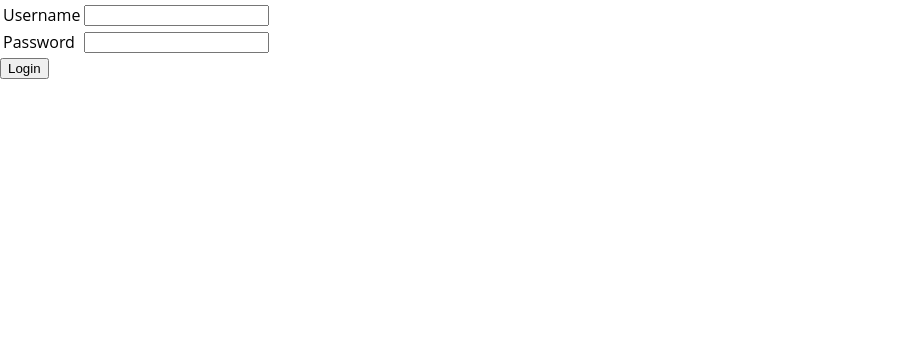
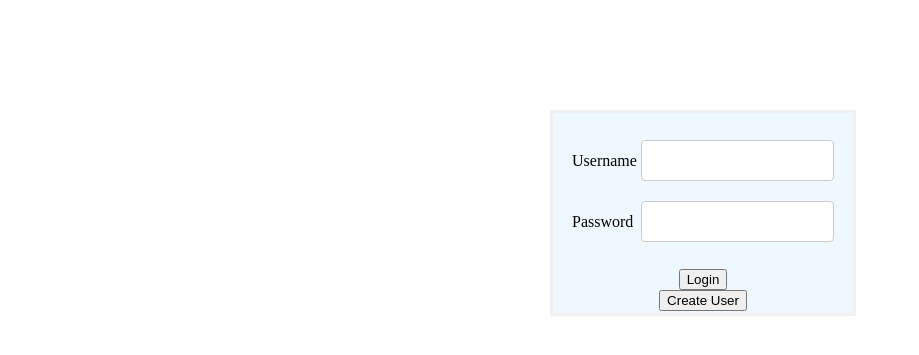
Before and after one commit to hcilabasu/UbicosAppServer, a Django app: page / in a window 1280 px wide. Shown: the top 355 px of the page, without its empty margins (0-919 px from the left). Run offline with Django 3.2, Linux system fonts and the light colour scheme; style sheets or scripts are compiled from the project's sources.

Commit message:
added option to create user through form

```diff
--- a/textbook/app/static/css/gallery.css
+++ b/textbook/app/static/css/gallery.css
@@ -1,9 +1,9 @@
 
 .center {
   position: absolute;
-	width: 500px; /*size of the div */
+	width: 300px; /*size of the div */
 	height: 200px;
-    left: 870px; /*location of the div */
+    left: 550px; /*location of the div */
     top: 110px;
 	background: #F0F8FF;
 
@@ -99,7 +99,7 @@ input[type="file"] {
         }
 }
 
-.page6-input {
+.page6-input{
 
     width: 100%;
     padding: 12px 20px;
@@ -110,3 +110,29 @@ input[type="file"] {
     box-sizing: border-box;
 
 }
+
+/* Bordered form */
+form {
+    border: 3px solid #f1f1f1;
+}
+
+
+
+/* Set a style for all buttons
+button {
+    background-color: #4CAF50;
+    color: white;
+    padding: 14px 20px;
+    margin: 8px 0;
+    border: none;
+    cursor: pointer;
+    width: 100%;
+} */
+
+
+
+
+/* Add padding to containers */
+.container {
+    padding: 16px;
+}
--- a/textbook/app/templates/app/gallery.html
+++ b/textbook/app/templates/app/gallery.html
@@ -1,7 +1,7 @@
 {% load static %}
 <div id="gallery-view">
 
-    <iv id="gallery-panel" class="gallery-panel">
+    <div id="gallery-panel" class="gallery-panel">
          <h1></h1>
     <p>
         This is the description for this gallery activity. You are supposed to take pictures of your solution and upload in the gallery.
@@ -35,7 +35,7 @@
             <!--</li>-->
 
         </ul>
-    </iv>
+    </div>
 
     <div id="single-image-view" class="gallery-panel" style="display:none">
         <a id="backToGallery" href="">BackToGallery</a>
--- a/textbook/app/templates/app/login.html
+++ b/textbook/app/templates/app/login.html
@@ -6,35 +6,35 @@
     <head>
         <meta charset="UTF-8">
         <title>LOGIN</title>
-
-        <link rel="stylesheet" type="text/css" href="{% static 'css/digTextBook.css' %}">
+          <link rel="stylesheet" type="text/css" href="{% static 'css/gallery.css' %}">
     </head>
 
     <body>
 
         <form id="login-form" method="post"
-              action="/login" class="center">
+               class="center">
             {% csrf_token %}
-            <table >
+            <table class="container">
                 <tr>
                     <td><label for="id_username">Username</label></td>
                     <td><input id="id_username" name="username"
-                               type="text" ></td>
+                               type="text" class="page6-input"></td>
                 </tr>
                 <tr>
                     <td><label for="id_password">Password</label></td>
                     <td><input id="id_password" name="password"
-                               type="password"></td>
+                               type="password" class="page6-input"></td>
                 </tr>
             </table>
 
 
 
+            <button id="login-user" type="submit" formaction="/login" value="login-user" style="display: block; margin: 0 auto;">Login</button>
+            <button id="create-user" type="submit" formaction="/createUser"value="create-user"  style="display: block; margin: 0 auto;">Create User</button>
+            <input type="hidden" name="next" value="{{ next }}"/>
+        </form>
 
 
-            <input type="submit" value="Login"/>
-            <input type="hidden" name="next" value="{{ next }}"/>
-        </form>
 
     </body>
 
--- a/textbook/app/urls.py
+++ b/textbook/app/urls.py
@@ -26,6 +26,7 @@ urlpatterns = [
     url('parser',views.pageParser),
     url('tableData/save/',views.tableEntriesSave),
     url('submitAnswer',views.submitAnswer),
-    url('getUserList',views.getUserList)
+    url('getUserList',views.getUserList),
+    url('createUser',views.createUser)
 
 ]
--- a/textbook/app/views.py
+++ b/textbook/app/views.py
@@ -279,7 +279,30 @@ def getUserList(request):
 
     return HttpResponse('')
 
+# create superuser
+# https://docs.djangoproject.com/en/2.1/topics/auth/default/
+def createUser(request):
+    if request.method == "POST":
 
+        #get username/password from the form
+        username = request.POST.get('username')
+        password = request.POST.get('password')
+
+        user = User.objects.create_user(username, '', password)
+        user.save()
+
+        #authenticate and redirect to index
+        user = authenticate(username=username, password=password)
+        print(user)
+
+        if user:
+            auth_login(request, user)
+            return HttpResponseRedirect('/index/')
+        else:
+            # return invalid login message
+            return render(request, 'app/login.html', {})
+
+    return HttpResponse('')
 
 def deleteAllItems(request):
     # brainstormNote.objects.all().delete()
```
Also changed, not shown: textbook/app/static/js/gallery.js (+6 -1 lines).
